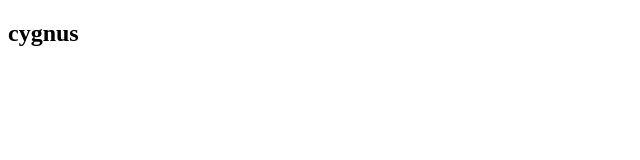
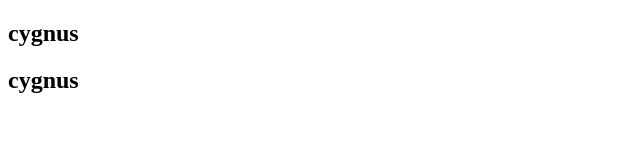
Before and after one commit to Abhimanyu224462/cygnus, an Angular app: page / in a window 1280 px wide. Shown: the top 160 px of the page, without its empty margins (0-640 px from the left). Built offline with nearby package versions, Linux system fonts and the light colour scheme.

Commit message:
project started

```diff
--- a/src/app/app.component.html
+++ b/src/app/app.component.html
@@ -1 +1,2 @@
 <h2>cygnus</h2>
+<h2>cygnus</h2>
```
